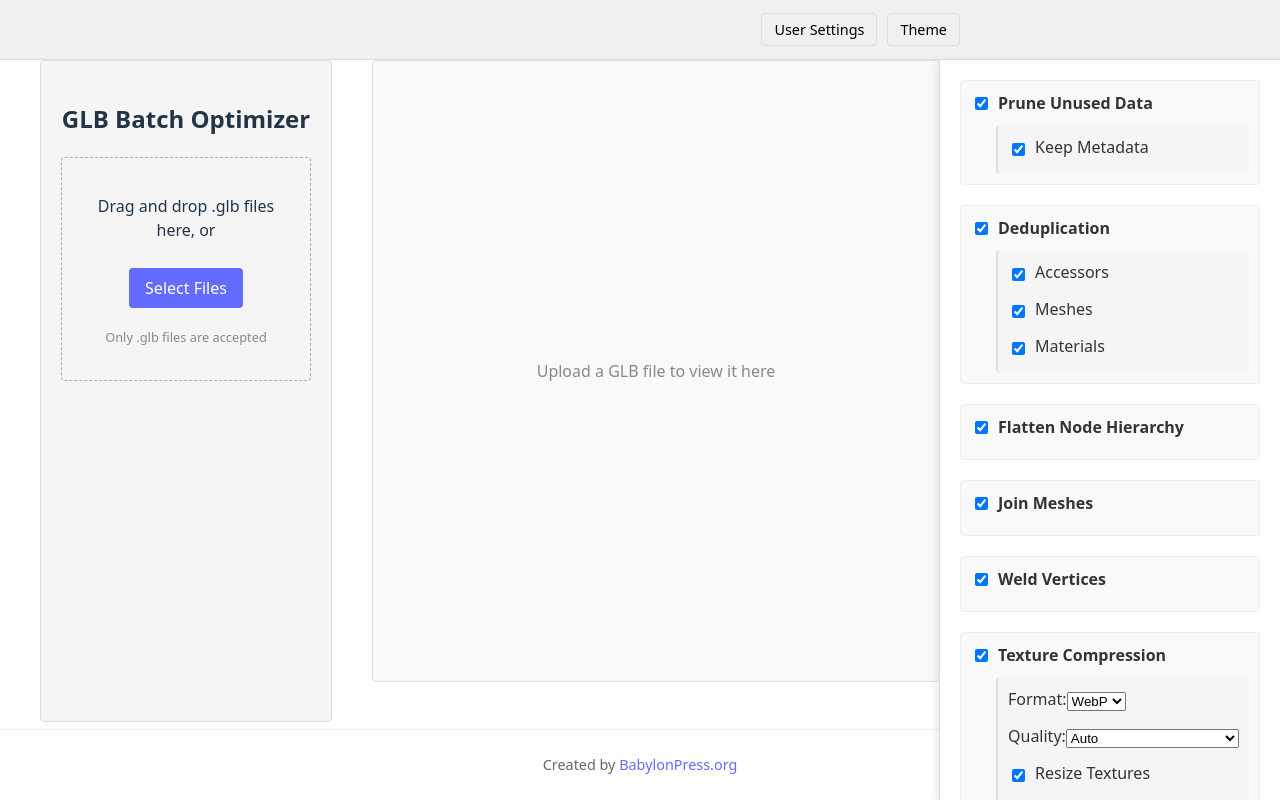
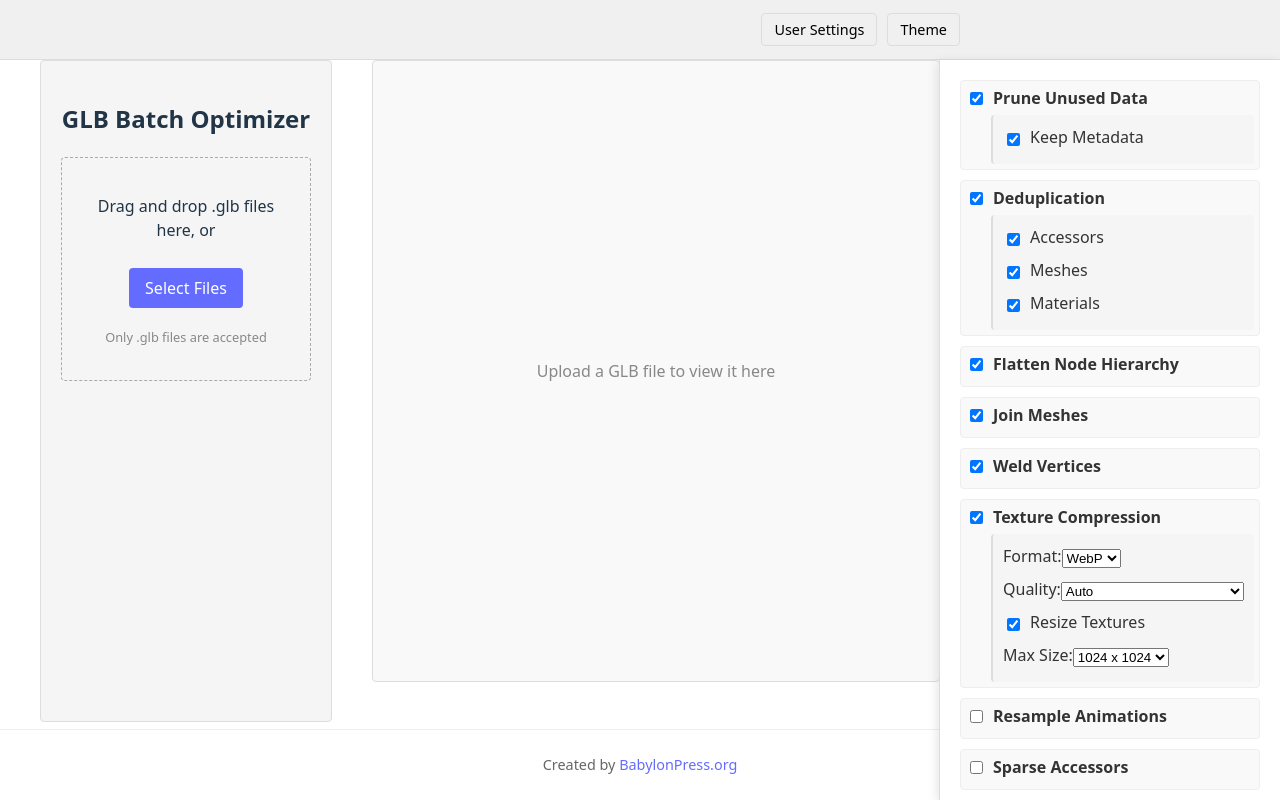
Before and after one commit to eldinor/glb-batch-opt, a React (Vite) app: page / in a window 1280 px wide. Built offline with nearby package versions, Linux system fonts and the light colour scheme.

Commit message:
reduced margins to improve UX due to increased number of groups

```diff
--- a/src/App.css
+++ b/src/App.css
@@ -68,10 +68,10 @@ body {
 }
 
 .setting-group {
-  margin-bottom: 20px;
+  margin-bottom: 10px;
   border: 1px solid #eee;
   border-radius: 4px;
-  padding: 10px;
+  padding: 5px;
   background-color: #f9f9f9;
 }
 
@@ -85,7 +85,7 @@ body {
 
 .setting-group-title {
   font-weight: bold;
-  margin-bottom: 10px;
+  margin-bottom: 5px;
   display: flex;
   align-items: center;
   color: #333;
@@ -106,7 +106,7 @@ body {
 .setting-option {
   display: flex;
   align-items: center;
-  margin-bottom: 8px;
+  margin-bottom: 4px;
   color: #333;
 }
 
```
